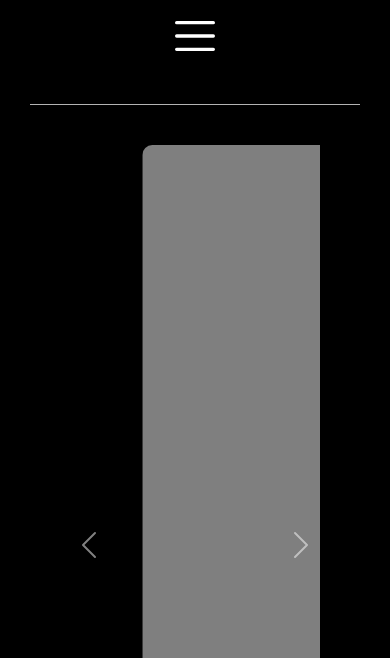
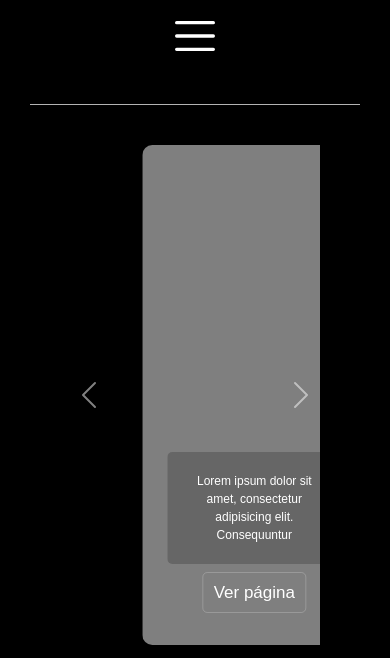
Before and after one commit to MenaMartin10/DesarrolloWeb-PF-Mena, a plain HTML site: page pages/portfolio.html in a window 390 px wide. Shown: the part 442-1100 px from the top of the page. Drawn offline with nearby package versions, Linux system fonts and the light colour scheme; a web font is replaced by a local one.

Commit message:
portfolio act

```diff
--- a/scss/styles.scss
+++ b/scss/styles.scss
@@ -352,6 +352,7 @@ footer {
   main .map{
     height: 400px;
   }
+
   .carousel-caption
   p {
     background-color: rgba($color-black, 0.2);
@@ -359,8 +360,11 @@ footer {
     border-radius: 5px;
     font-size: 12px;
   }
+  main #carouselExample .carousel-inner .carousel-item img{
+    height: 500px;
+  }
+
 }
-
 
 @media only screen and (max-width: 700px) {
 
```
Also changed, not shown: css/styles.css, 1 other file.
